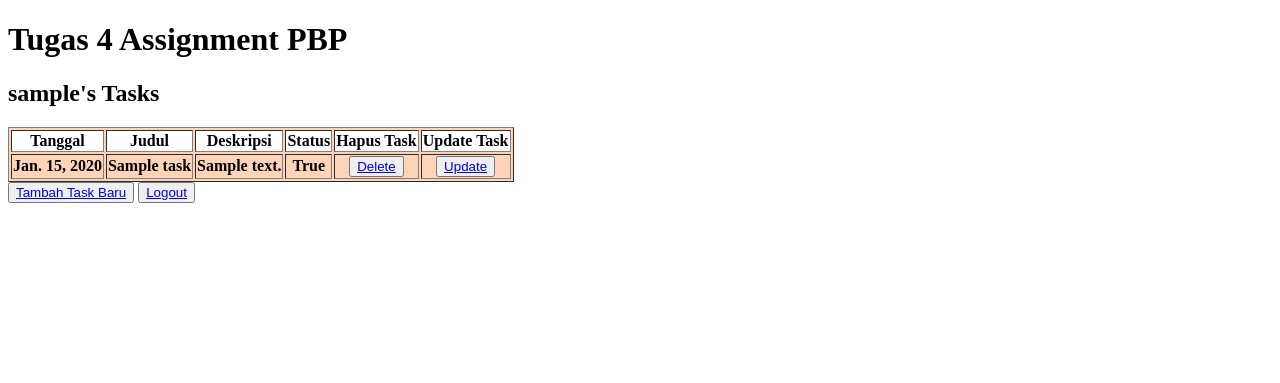
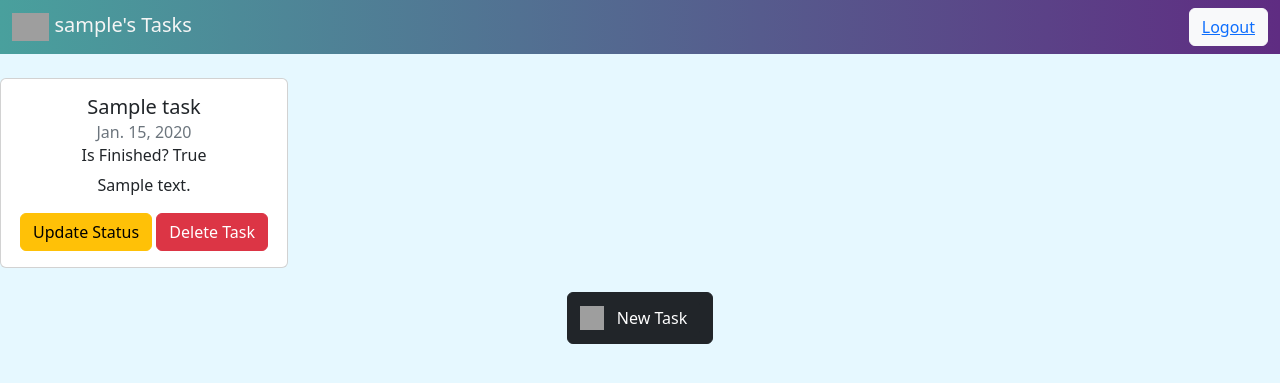
Before and after one commit to maritzarahayui/Tugas-2-PBP, a Django app: page /todolist/ in a window 1280 px wide. Shown: the top 383 px of the page. Run offline with Django 4.2, Linux system fonts and the light colour scheme; a user stored in the database is signed in; tables that the repository leaves empty hold one stand-in row (values such as "Sample post"); lists and menus that the app fills with data are empty; grey boxes are pictures that could not be loaded.

Commit message:
Tugas 5 PBP

```diff
--- a/templates/base.html
+++ b/templates/base.html
@@ -6,13 +6,22 @@
   <meta charset="UTF-8">
   <meta name="viewport" content="width=device-width, initial-scale=1.0">
   <link rel="stylesheet" href="{% static 'css/style.css' %}">
+  <!-- <link rel="stylesheet" href="https://cdn.jsdelivr.net/npm/bootstrap@4.0.0/dist/css/bootstrap.min.css" integrity="sha384-Gn5384xqQ1aoWXA+058RXPxPg6fy4IWvTNh0E263XmFcJlSAwiGgFAW/dAiS6JXm" crossorigin="anonymous"> -->
+  <style type="text/css">
+    body { background: rgb(230, 248, 255) !important; }
+  </style>
   {% block meta %}
   {% endblock meta %}
+  <link href="https://cdn.jsdelivr.net/npm/bootstrap@5.2.1/dist/css/bootstrap.min.css" rel="stylesheet" integrity="sha384-iYQeCzEYFbKjA/T2uDLTpkwGzCiq6soy8tYaI1GyVh/UjpbCx/TYkiZhlZB6+fzT" crossorigin="anonymous">
 </head>
 
 <body>
   {% block content %}
   {% endblock content %}
+  <!-- <script src="https://code.jquery.com/jquery-3.2.1.slim.min.js" integrity="sha384-KJ3o2DKtIkvYIK3UENzmM7KCkRr/rE9/Qpg6aAZGJwFDMVNA/GpGFF93hXpG5KkN" crossorigin="anonymous"></script>
+  <script src="https://cdn.jsdelivr.net/npm/popper.js@1.12.9/dist/umd/popper.min.js" integrity="sha384-ApNbgh9B+Y1QKtv3Rn7W3mgPxhU9K/ScQsAP7hUibX39j7fakFPskvXusvfa0b4Q" crossorigin="anonymous"></script>
+  <script src="https://cdn.jsdelivr.net/npm/bootstrap@4.0.0/dist/js/bootstrap.min.js" integrity="sha384-JZR6Spejh4U02d8jOt6vLEHfe/JQGiRRSQQxSfFWpi1MquVdAyjUar5+76PVCmYl" crossorigin="anonymous"></script> -->
+  <script src="https://cdn.jsdelivr.net/npm/bootstrap@5.2.1/dist/js/bootstrap.bundle.min.js" integrity="sha384-u1OknCvxWvY5kfmNBILK2hRnQC3Pr17a+RTT6rIHI7NnikvbZlHgTPOOmMi466C8" crossorigin="anonymous"></script>
 </body>
 
 </html>
--- a/todolist/templates/todolist.html
+++ b/todolist/templates/todolist.html
@@ -2,34 +2,58 @@
 
 {% block content %}
 
-<h1>Tugas 4 Assignment PBP</h1>
-<h2>{{user}}'s Tasks</h2>
+<nav class="navbar bg-light">
+    <div class="container-fluid">
+        <div class="navbar-header">
+            <style type="text/css">
+                .navbar {
+                    background: #5f2c82;
+                    background: -webkit-linear-gradient(to right, #49a09d, #5f2c82);
+                    background: linear-gradient(to right, #49a09d, #5f2c82);
+                }
 
-<table border=1 style="background-color:#FDD4B8;">
-    <tr style="background-color:#FFFFFF";>
-        <th>Tanggal</th>
-        <th>Judul</th>
-        <th>Deskripsi</th>
-        <th>Status</th>
-        <th>Hapus Task</th>
-        <th>Update Task</th>
-    </tr>
-    {% comment %} Add the data below this line {% endcomment %}
+                .color-me{
+                    color:whitesmoke;
+                }
+
+            </style>
+            <a class="navbar-brand mb-0 h1">
+                <img src="https://img.icons8.com/external-soft-fill-juicy-fish/2x/external-task-business-management-soft-fill-soft-fill-juicy-fish-2.png" height="28" alt="" />
+                <span class="color-me">{{user}}'s Tasks</span>
+            </a>
+        </div>
+        <button type="button" class="btn btn-light btn-rounded"><a href="{% url 'todolist:logout' %}">Logout</a></button>
+    </div>
+</nav>
+
+<br>
+
+
+<div class="row row-cols-1 row-cols-md-4 g-0 text-center">
     {% for task in list_task %}
-        <tr>
-            <th>{{task.date}}</th>
-            <th>{{task.title}}</th>
-            <th>{{task.description}}</th>
-            <th>{{task.is_finished}}</th>
-            <th><button class="btn-ans"><a href="{% url 'todolist:delete_task' task.id %}">Delete</a></button></th>
-            <th><button class="btn update"><a href="{% url 'todolist:update_task' task.id %}">Update</a></button></th>
-        </tr>
+    <div class="col text-center">
+            <div class="card text-center" style="width: 18rem;">
+                <div class="card-body">
+                    <h5 class="card-title">{{task.title}}</h5>
+                    <h6 class="card-subtitle mb-2 text-muted">{{task.date}}</h6>
+                    <h6 class="card-subtitle mb-2">Is Finished? {{task.is_finished}}</h6>
+                    <p class="card-text">
+                        <th style="text-align:center" class="font-weight-normal">{{task.description}}</th>
+                    </p>
+                    <a href="{% url 'todolist:update_task' task.id %}" class="btn btn-warning">Update Status</a>
+                    <a href="{% url 'todolist:delete_task' task.id %}" class="btn btn-danger">Delete Task</a>
+                </div>
+            </div>
+    </div>
     {% endfor %}
-</table>
+</div>
 
-<div class="actions">
-    <button><a href="{% url 'todolist:create_task' %}">Tambah Task Baru</a></button>
-    <button><a href="{% url 'todolist:logout' %}">Logout</a></button>
+<br>
+
+<div class="text-center">
+    <button class="btn btn-dark" aria-label="Left Align">
+        <img src="https://img.icons8.com/cotton/2x/plus--v3.png" width="24px" height="24px"/><a href="{% url 'todolist:create_task' %}" class="btn btn-dark"> New Task</a>
+    </button>
 </div>
 
 {% endblock content %}
```
Also changed, not shown: todolist/templates/create_task.html (+14 -8 lines), todolist/templates/login.html (+29 -16 lines), todolist/templates/register.html (+4 -4 lines), todolist/README.md.
